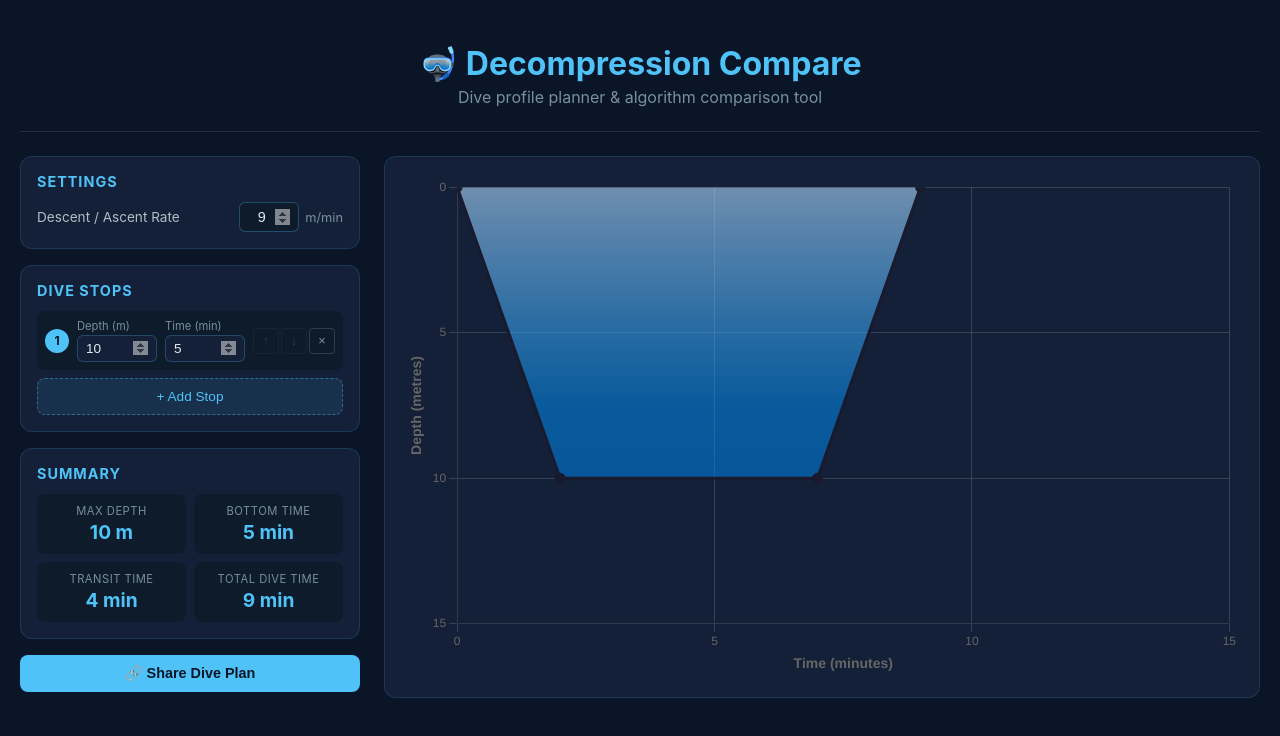
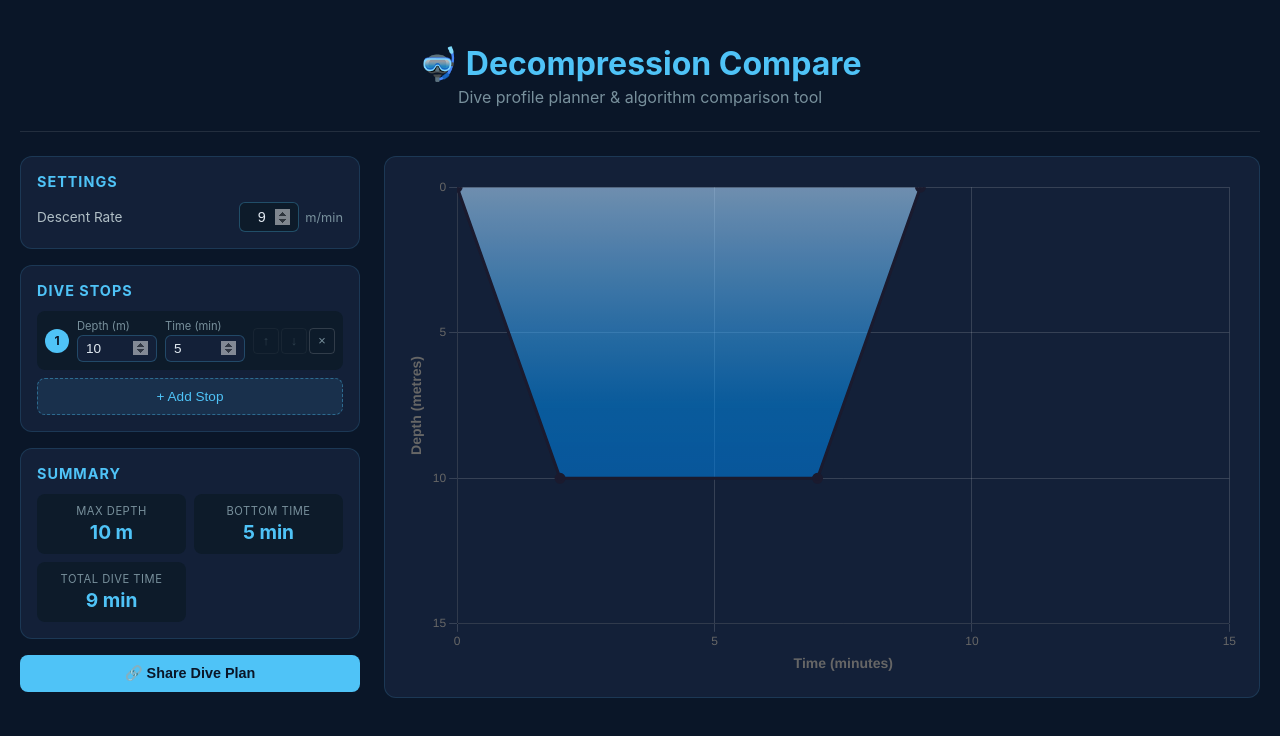
Before and after one commit to s4mur4i/decompression-compare-app, a React (Vite) app: page / in a window 1280 px wide. Both pictures are taken after a click on the button "+ Add Stop". Shown: the top 736 px of the page. Built offline with nearby package versions, Linux system fonts and the light colour scheme.

Commit message:
fix: remove transit time, rename to Descent Rate

```diff
--- a/src/components/DiveSettings.jsx
+++ b/src/components/DiveSettings.jsx
@@ -3,7 +3,7 @@ export default function DiveSettings({ descentRate, onDescentRateChange }) {
     <div className="dive-settings">
       <h3>Settings</h3>
       <div className="setting-row">
-        <label>Descent / Ascent Rate</label>
+        <label>Descent Rate</label>
         <div className="rate-input">
           <input
             type="number"
--- a/src/components/DiveSummary.jsx
+++ b/src/components/DiveSummary.jsx
@@ -5,11 +5,6 @@ export default function DiveSummary({ stops, profile, descentRate }) {
 
   const totalTime = getTotalTime(profile);
   const maxDepth = getMaxDepth(stops);
-  const ascentTime = Math.ceil(stops[stops.length - 1]?.depth / descentRate) || 0;
-  const descentTotal = stops.reduce((acc, stop, i) => {
-    const prevDepth = i === 0 ? 0 : stops[i - 1].depth;
-    return acc + Math.ceil(Math.abs(stop.depth - prevDepth) / descentRate);
-  }, 0);
   const bottomTime = stops.reduce((acc, s) => acc + s.time, 0);
 
   return (
@@ -25,10 +20,6 @@ export default function DiveSummary({ stops, profile, descentRate }) {
           <span className="summary-value">{bottomTime} min</span>
         </div>
         <div className="summary-item">
-          <span className="summary-label">Transit Time</span>
-          <span className="summary-value">{descentTotal + ascentTime} min</span>
-        </div>
-        <div className="summary-item">
           <span className="summary-label">Total Dive Time</span>
           <span className="summary-value">{totalTime} min</span>
         </div>
```
